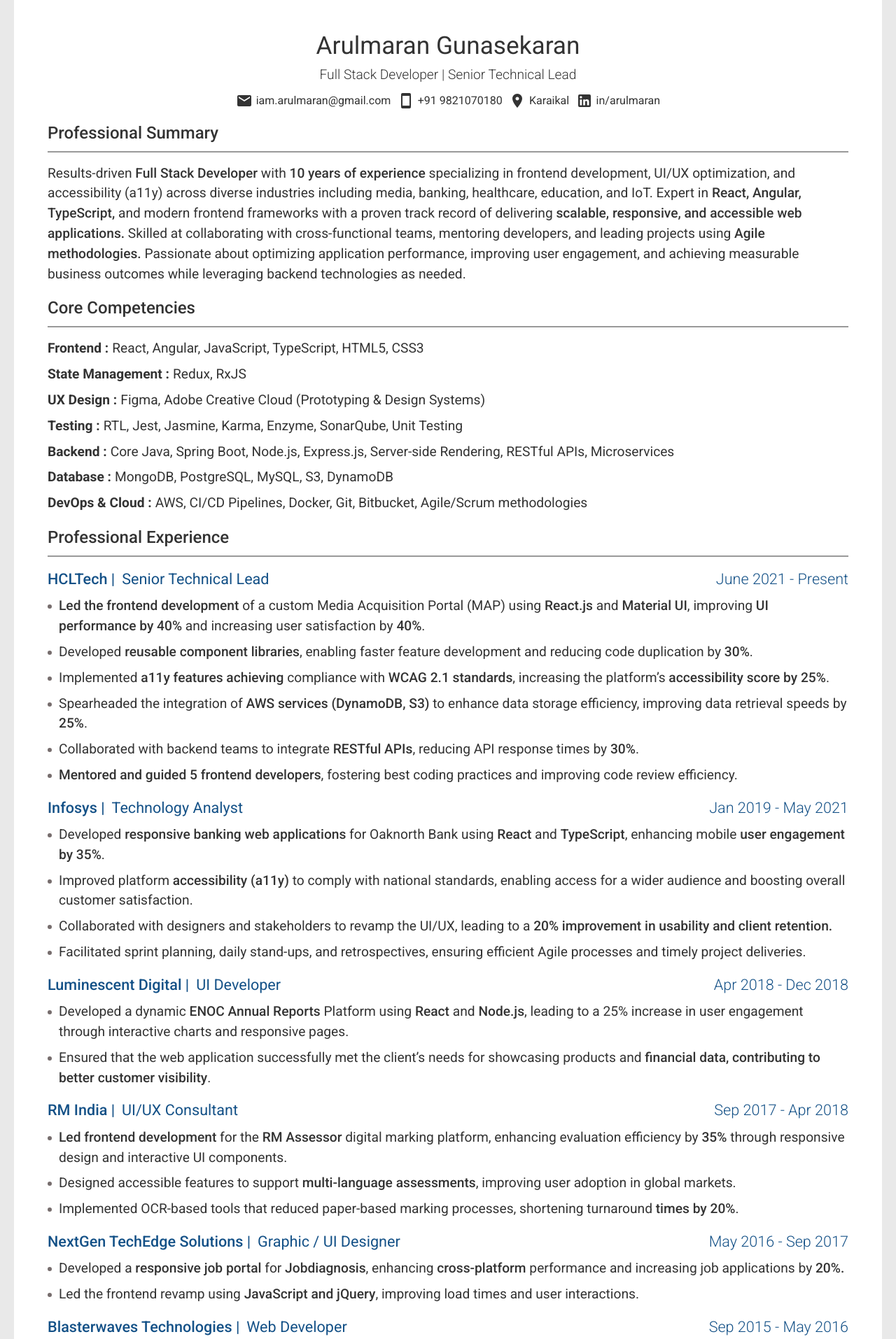
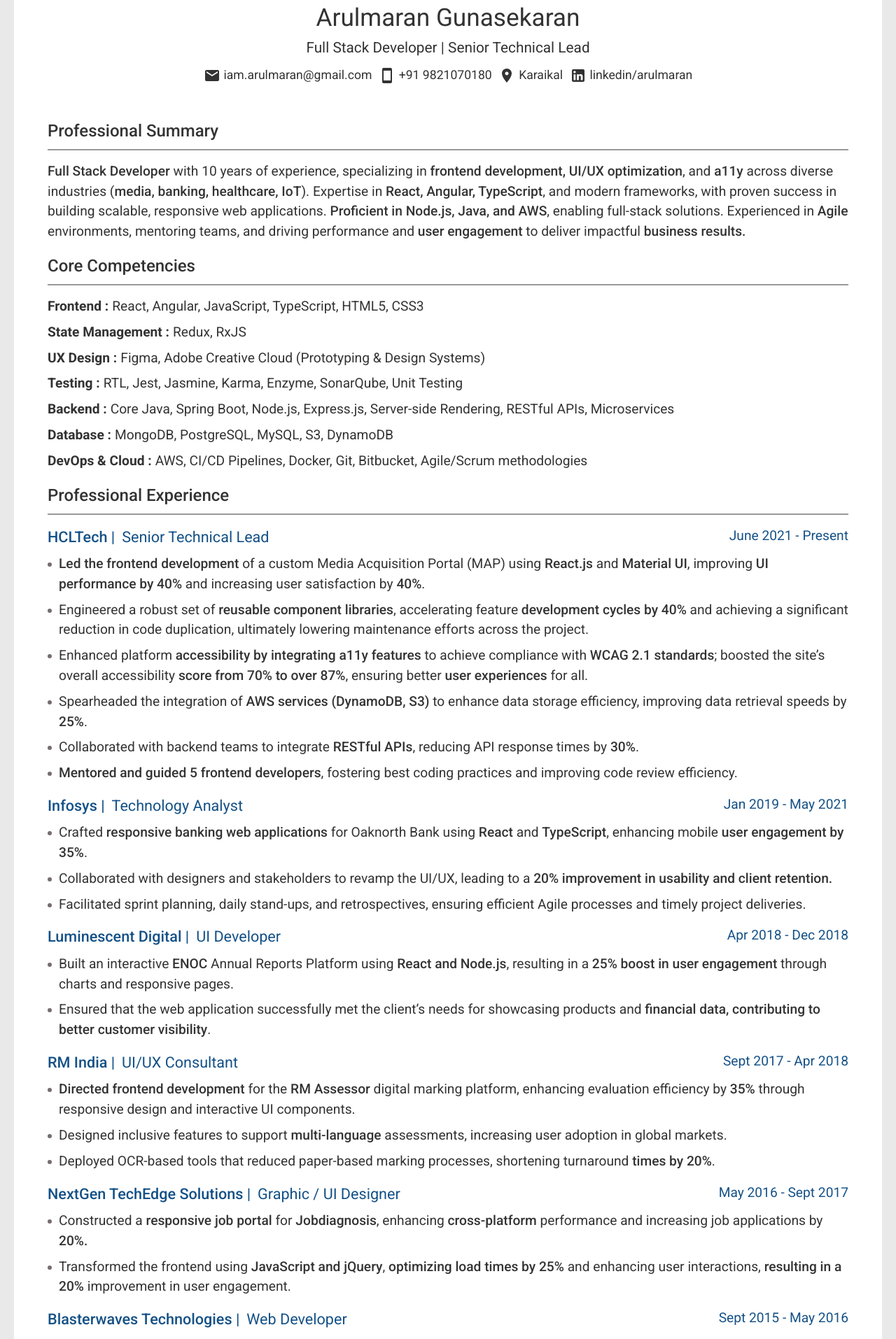
Before and after one commit to iam-arulmaran/arul-ats-resume, a React (Vite) app: page / in a window 1280 px wide. Shown: the part 40-1954 px from the top of the page at 70% size. Built offline with nearby package versions, Linux system fonts and the light colour scheme.

Commit message:
Updated the resume and tweak it

```diff
--- a/src/App.scss
+++ b/src/App.scss
@@ -1,3 +1,5 @@
+@use './styles//variables.scss' as *;
+
 #root {
   display: flex;
   justify-content: center;
@@ -13,6 +15,6 @@
   flex-direction: column;
 
   section {
-    color: var(--primary);
+    color: $primary;
   }
 }
--- a/src/assets/ats-resume.html
+++ b/src/assets/ats-resume.html
@@ -20,10 +20,6 @@
             text-rendering: optimizeLegibility;
             -webkit-font-smoothing: antialiased;
             -moz-osx-font-smoothing: grayscale;
-            --primary: #333;
-            --highlighter: #145187;
-            --border: #999999;
-            --ten-px: 0.625rem;
         }
     </style>
     <style type="text/css"
@@ -648,7 +644,8 @@
 
         .main-heading .right {
             margin-left: auto;
-            font-weight: 300;
+            font-weight: 400;
+            font-size: 1.2rem;
         }
 
         .keyword {
--- a/src/components/Header/Header.jsx
+++ b/src/components/Header/Header.jsx
@@ -22,19 +22,19 @@
         {jobTitle} | {jobDesignation}
       </span>
       <div className="contact-list">
-        <a href="">
+        <a href={`mailto:${email}`}>
           <MailIcon />
           {email}
         </a>
-        <a href="">
+        <a href={`tel:${phone}`}>
           <SmartphoneIcon />
           {phone}
         </a>
-        <a href="">
+        <a href="https://g.co/kgs/QaCPLhA" target="_blank">
           <LocationOnIcon />
           {location}
         </a>
-        <a href={linkedIn.link}>
+        <a href={linkedIn.link} target="_blank">
           <LinkedInIcon />
           {linkedIn.name}
         </a>
--- a/src/components/Header/Header.scss
+++ b/src/components/Header/Header.scss
@@ -1,19 +1,23 @@
+@use '.././../styles/variables.scss' as *;
+
 .header-container {
     text-align: center;
-    margin-top: 1rem;
+    margin-top: 0;
+    margin-bottom: 2rem;
 
     h1 {
         font-size: 2.2rem;
         font-weight: 400;
         line-height: 1;
-        margin-bottom: var(--ten-px);
+        margin-bottom: $tenpx;
+        margin-top: 0;
     }
 
     .desgination {
         display: block;
-        font-size: 1.2rem;
-        font-weight: 300;
-        margin-bottom: var(--ten-px);
+        font-size: 1.3rem;
+        font-weight: 400;
+        margin-bottom: $tenpx;
     }
 
     .contact-list {
@@ -24,9 +28,9 @@
             display: flex;
             align-items: center;
             margin: 0 .3rem;
-            font-size: 1rem;
+            font-size: 1.1rem;
             text-decoration: none;
-            color: var(--primary);
+            color: $primary;
             svg {
                 margin-right: .3rem;
             }
--- a/src/constants/data/experiences.json
+++ b/src/constants/data/experiences.json
@@ -6,8 +6,8 @@
     "location": "Chennai, TN",
     "contributions": [
       "**Led the frontend development** of a custom Media Acquisition Portal (MAP) using **React.js** and **Material UI**, improving **UI performance by 40%** and increasing user satisfaction by **40%**.",
-      "Developed **reusable component libraries**, enabling faster feature development and reducing code duplication by **30%**.",
-      "Implemented **a11y features achieving** compliance with **WCAG 2.1 standards**, increasing the platform’s **accessibility score by 25%**.",
+      "Engineered a robust set of **reusable component libraries**, accelerating feature **development cycles by 40%** and achieving a significant reduction in code duplication, ultimately lowering maintenance efforts across the project.",
+      "Enhanced platform **accessibility by integrating a11y features** to achieve compliance with **WCAG 2.1 standards**; boosted the site’s overall accessibility **score from 70% to over 87%**, ensuring better **user experiences** for all.",
       "Spearheaded the integration of **AWS services (DynamoDB, S3)** to enhance data storage efficiency, improving data retrieval speeds by **25%**.",
       "Collaborated with backend teams to integrate **RESTful APIs**, reducing API response times by **30%**.",
       "**Mentored and guided 5 frontend developers**, fostering best coding practices and improving code review efficiency."
@@ -66,8 +66,7 @@
     "period": "Jan 2019 - May 2021",
     "location": "Trivandrum, KL",
     "contributions": [
-      "Developed **responsive banking web applications** for Oaknorth Bank using **React** and **TypeScript**, enhancing mobile **user engagement by 35%**.",
-      "Improved platform **accessibility (a11y)** to comply with national standards, enabling access for a wider audience and boosting overall customer satisfaction.",
+      "Crafted **responsive banking web applications** for Oaknorth Bank using **React** and **TypeScript**, enhancing mobile **user engagement by 35%**.",
       "Collaborated with designers and stakeholders to revamp the UI/UX, leading to a **20% improvement in usability and client retention.**",
       "Facilitated sprint planning, daily stand-ups, and retrospectives, ensuring efficient Agile processes and timely project deliveries."
     ],
@@ -95,7 +94,7 @@
     "period": "Apr 2018 - Dec 2018",
     "location": "Trivandrum, KL",
     "contributions": [
-      "Developed a dynamic **ENOC Annual Reports** Platform using **React** and **Node.js**, leading to a 25% increase in user engagement through interactive charts and responsive pages.",
+      "Built an interactive **ENOC** Annual Reports Platform using **React and Node.js**, resulting in a **25% boost in user engagement** through charts and responsive pages.",
       "Ensured that the web application successfully met the client’s needs for showcasing products and **financial data, contributing to better customer visibility**."
     ],
     "works": [
@@ -116,12 +115,12 @@
   {
     "companyName": "RM India",
     "designation": "UI/UX Consultant",
-    "period": "Sep 2017 - Apr 2018",
+    "period": "Sept 2017 - Apr 2018",
     "location": "Trivandrum, KL",
     "contributions": [
-      "**Led frontend development** for the **RM Assessor** digital marking platform, enhancing evaluation efficiency by **35%** through responsive design and interactive UI components.",
-      "Designed accessible features to support **multi-language assessments**, improving user adoption in global markets.",
-      "Implemented OCR-based tools that reduced paper-based marking processes, shortening turnaround **times by 20%**."
+      "**Directed frontend development** for the **RM Assessor** digital marking platform, enhancing evaluation efficiency by **35%** through responsive design and interactive UI components.",
+      "Designed inclusive features to support **multi-language** assessments, increasing user adoption in global markets.",
+      "Deployed OCR-based tools that reduced paper-based marking processes, shortening turnaround **times by 20%**."
     ],
     "works": [
       {
@@ -141,11 +140,11 @@
   {
     "companyName": "NextGen TechEdge Solutions",
     "designation": "Graphic / UI Designer",
-    "period": "May 2016 - Sep 2017",
+    "period": "May 2016 - Sept 2017",
     "location": "Vaishali, UP",
     "contributions": [
-      "Developed a **responsive job portal** for **Jobdiagnosis**, enhancing **cross-platform** performance and increasing job applications by **20%.**",
-      "Led the frontend revamp using **JavaScript and jQuery**, improving load times and user interactions."
+      "Constructed a **responsive job portal** for **Jobdiagnosis**, enhancing **cross-platform** performance and increasing job applications by **20%.**",
+      "Transformed the frontend using **JavaScript and jQuery**, **optimizing load times by 25%** and enhancing user interactions, **resulting in a 20%** improvement in user engagement."
     ],
     "works": [
       {
@@ -164,11 +163,11 @@
   {
     "companyName": "Blasterwaves Technologies",
     "designation": "Web Developer",
-    "period": "Sep 2015 - May 2016",
+    "period": "Sept 2015 - May 2016",
     "location": "Karaikal, PY",
     "contributions": [
       "Created interactive web modules for Northeast Sports Network, improving video streaming access and user retention.",
-      "Implemented responsive design strategies, **boosting mobile traffic by 15%**."
+      "Applied responsive design strategies, **boosting mobile traffic by 15%**."
     ],
     "works": [
       {
--- a/src/constants/data/profile.json
+++ b/src/constants/data/profile.json
@@ -6,7 +6,7 @@
   "phone": "+91 9821070180",
   "location": "Karaikal",
   "linkedIn": {
-        "name": "in/arulmaran",
+    "name": "linkedin/arulmaran",
     "link": "https://www.linkedin.com/in/iamarul/"
   }
 }
--- a/src/constants/data/projects.json
+++ b/src/constants/data/projects.json
@@ -52,13 +52,13 @@
   {
     "title": "ENOC Reports",
     "desc": "Emirates National Oil Company Limited (ENOC) L.L.C. is a leading integrated global oil and gas player operating across the energy sector value chain.",
-    "impact": "**Increased user engagement by 25%**8 with dynamic content rendering and interactive visualizations, enabling faster access to key financial data.",
+    "impact": "**Increased user engagement by 25%** with dynamic content rendering and interactive visualizations, enabling faster access to key financial data.",
     "detailLists": [
       "Developed and maintained the annual report section for ENOC's website, delivering a streamlined and visually appealing online report platform.",
       "Supported the global energy sector by providing content management solutions that enhanced the company's digital presence.",
       "Contributed to front-end and back-end development with a focus on UI/UX optimization and performance."
     ],
-    "techStack": ["ReactJs", "NodeJs", "MongoDB"]
+    "techStack": ["ReactJs", "Node.js", "MongoDB"]
   },
   {
     "title": "RM Assessor",
@@ -80,16 +80,5 @@
       "Ensured seamless performance across platforms, driving a 15% increase in user engagement."
     ],
     "techStack": ["Javascript", "Jquery", "Php", "Mysql"]
-  },
-  {
-    "title": "Northeast Sports Network",
-    "desc": "Northeast Sports Network is the premier sports website featuring state or the art live video streaming technology, on demand video, game articles, featured columns, photos, message boards, blogs, and more.",
-    "impact": "Improved live streaming **reliability, increasing viewership by 15%** and reducing buffering complaints significantly.",
-    "detailLists": [
-      "Developed a CMS-based WordPress website to handle email templates, product listings, and filtering modules for improved user experience and content management.",
-      "Created web templates, email marketing designs, and digital banners to enhance branding and improve client engagement.",
-      "Boosted client engagement by 20% through visually impactful designs and improved user interactions."
-    ],
-    "techStack": ["Javascript", "Jquery", "Php", "Mysql"]
   }
 ]
--- a/src/constants/data/summary.json
+++ b/src/constants/data/summary.json
@@ -1,3 +1,3 @@
 {
-  "summary": "Results-driven **Full Stack Developer** with **10 years of experience** specializing in frontend development, UI/UX optimization, and accessibility (a11y) across diverse industries including media, banking, healthcare, education, and IoT. Expert in **React, Angular, TypeScript,** and modern frontend frameworks with a proven track record of delivering **scalable, responsive, and accessible web applications.** Skilled at collaborating with cross-functional teams, mentoring developers, and leading projects using **Agile methodologies.** Passionate about optimizing application performance, improving user engagement, and achieving measurable business outcomes while leveraging backend technologies as needed."
+  "summary": "**Full Stack Developer** with 10 years of experience, specializing in **frontend development, UI/UX optimization**, and **a11y** across diverse industries (**media, banking, healthcare, IoT**). Expertise in **React, Angular, TypeScript**, and modern frameworks, with proven success in building scalable, responsive web applications. **Proficient in Node.js, Java, and AWS**, enabling full-stack solutions. Experienced in **Agile** environments, mentoring teams, and driving performance and **user engagement** to deliver impactful **business results.**"
 }
--- a/src/index.scss
+++ b/src/index.scss
@@ -8,8 +8,4 @@
   text-rendering: optimizeLegibility;
   -webkit-font-smoothing: antialiased;
   -moz-osx-font-smoothing: grayscale;
-  --primary: #333;
-  --highlighter: #145187;
-  --border: #999999;
-  --ten-px: 0.625rem;
 }
--- a/src/styles/common.style.scss
+++ b/src/styles/common.style.scss
@@ -1,3 +1,5 @@
+@use "./variables.scss" as *;
+
 // Sub heading styles
 .sub-heading {
     font-size: 1.3rem;
@@ -12,7 +14,8 @@
 
     .right {
         margin-left: auto;
-        font-weight: 300;
+        font-weight: 400;
+        font-size: 1.2rem;
     }
 }
 
@@ -23,7 +26,7 @@
     margin: 0.5rem 0;
     display: flex;
     column-gap: 10px;
-    color: var(--highlighter);
+    color: $highlighter;
 
     .light {
         font-weight: 400;
@@ -31,7 +34,8 @@
 
     .right {
         margin-left: auto;
-        font-weight: 300;
+        font-weight: 400;
+        font-size: 1.2rem;
     }
 }
 
--- /dev/null
+++ b/src/styles/variables.scss
@@ -0,0 +1,5 @@
+// variables.scss
+$primary: #333;
+$highlighter: #145187;
+$border: #999999;
+$tenpx: 0.625rem;
--- a/src/util-components/SectionHeading/SectionHeading.scss
+++ b/src/util-components/SectionHeading/SectionHeading.scss
@@ -1,6 +1,8 @@
+@use "../../styles/variables.scss" as *;
+
 .section-heading-container {
     font-size: 1.5rem;
     font-weight: 500;
     padding-bottom: .5rem;
-    border-bottom: 2px solid var(--border);
+    border-bottom: 2px solid $border;
 }
```
Lines whose indentation alone changed are shown as unchanged.
